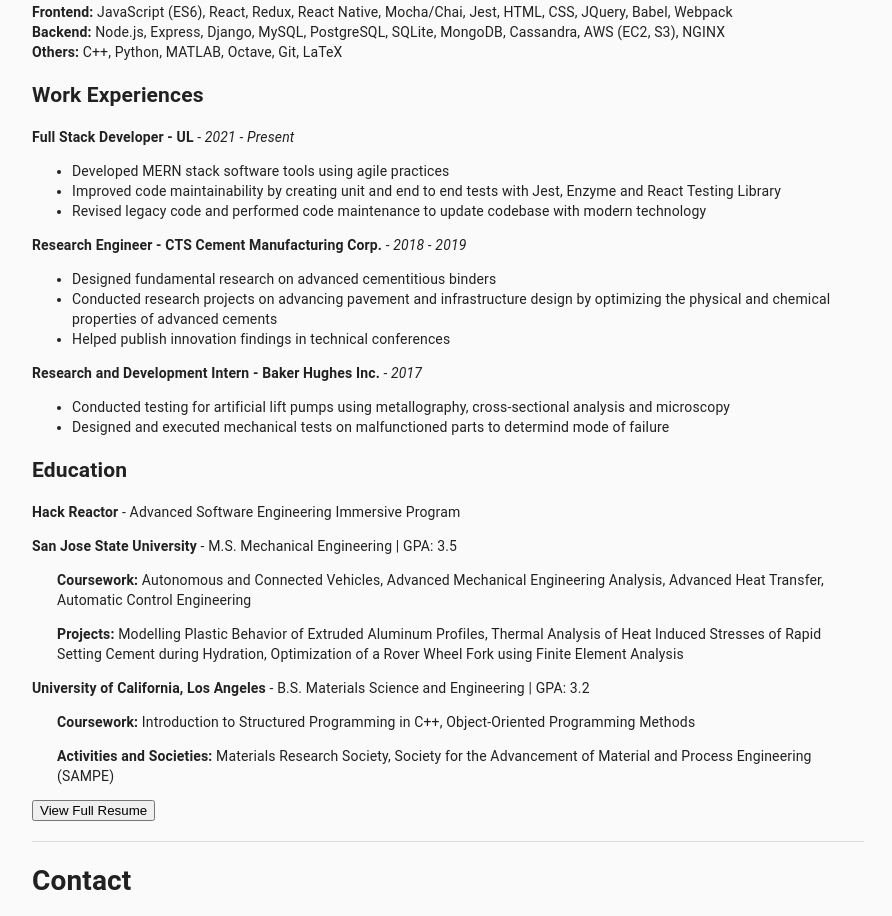
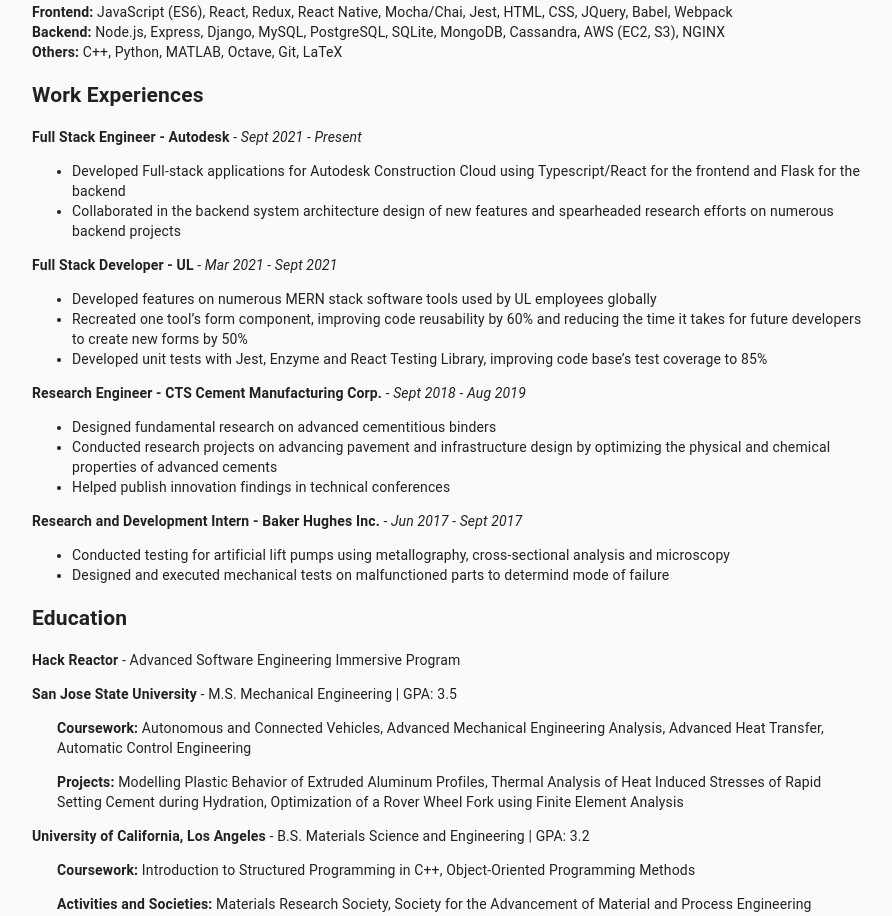
Before and after one commit to twong0088/personal-site, a React app: page / in a window 1280 px wide. Shown: the part 1940-2856 px from the top of the page, without its empty margins (312-1204 px from the left). Built offline with nearby package versions, Linux system fonts and the light colour scheme; the HTML template or start-up script is replaced by a standard one.

Commit message:
updated autodesk

```diff
--- a/client/src/component/App.jsx
+++ b/client/src/component/App.jsx
@@ -545,19 +545,24 @@
           <span><strong>Backend: </strong> Node.js, Express, Django, MySQL, PostgreSQL, SQLite, MongoDB, Cassandra, AWS (EC2, S3), NGINX</span><br />
           <span><strong>Others: </strong> C++, Python, MATLAB, Octave, Git, LaTeX</span><br />
           <h2>Work Experiences</h2>
-          <p><strong>Full Stack Developer - UL</strong><i> - 2021 - Present</i></p>
+          <p><strong>Full Stack Engineer - Autodesk</strong><i> - Sept 2021 - Present</i></p>
           <ul>
-            <li>Developed MERN stack software tools using agile practices</li>
-            <li>Improved code maintainability by creating unit and end to end tests with Jest, Enzyme and React Testing Library</li>
-            <li>Revised legacy code and performed code maintenance to update codebase with modern technology</li>
+            <li>Developed Full-stack applications for Autodesk Construction Cloud using Typescript/React for the frontend and Flask for the backend</li>
+            <li>Collaborated in the backend system architecture design of new features and spearheaded research efforts on numerous backend projects</li>
           </ul>
-          <p><strong>Research Engineer - CTS Cement Manufacturing Corp.</strong><i> - 2018 - 2019</i></p>
+          <p><strong>Full Stack Developer - UL</strong><i> - Mar 2021 - Sept 2021</i></p>
+          <ul>
+            <li>Developed features on numerous MERN stack software tools used by UL employees globally</li>
+            <li>Recreated one tool’s form component, improving code reusability by 60% and reducing the time it takes for future developers to create new forms by 50%</li>
+            <li>Developed unit tests with Jest, Enzyme and React Testing Library, improving code base’s test coverage to 85%</li>
+          </ul>
+          <p><strong>Research Engineer - CTS Cement Manufacturing Corp.</strong><i> - Sept 2018 - Aug 2019</i></p>
           <ul>
             <li>Designed fundamental research on advanced cementitious binders</li>
             <li>Conducted research projects on advancing pavement and infrastructure design by optimizing the physical and chemical properties of advanced cements</li>
             <li>Helped publish innovation findings in technical conferences</li>
           </ul>
-          <p><strong>Research and Development Intern - Baker Hughes Inc.</strong><i> - 2017</i></p>
+          <p><strong>Research and Development Intern - Baker Hughes Inc.</strong><i> - Jun 2017 - Sept 2017</i></p>
           <ul>
             <li>Conducted testing for artificial lift pumps using metallography, cross-sectional analysis and microscopy</li>
             <li>Designed and executed mechanical tests on malfunctioned parts to determind mode of failure</li>
@@ -594,7 +599,7 @@
               <span style={{paddingLeft: 15}}>https://github.com/twong0088</span>
             </div>
             <h3>Resume</h3>
-            <div onClick={()=>{window.open('https://drive.google.com/file/d/1chbif55hHzMeb7ggnhO0F-9j_4oRXa6k/view?usp=sharing', '_blank')}} style={{display: 'flex', flexDirection: 'row', alignItems:'center', cursor: 'pointer'}}>
+            <div onClick={()=>{window.open('https://drive.google.com/file/d/1mpeOTOSmV4OD5kavPDuUZ2NY8wD9JdzM/view?usp=sharing', '_blank')}} style={{display: 'flex', flexDirection: 'row', alignItems:'center', cursor: 'pointer'}}>
               <AccountBoxIcon />
               <span style={{paddingLeft: 15}}>My Resume</span>
             </div>
--- a/package.json
+++ b/package.json
@@ -26,6 +26,7 @@
     "image-webpack-loader": "^7.0.1",
     "iskenny": "^1.1.2",
     "mongoose": "^5.1.2",
+    "nodemon": "^2.0.15",
     "react": "^16.3.1",
     "react-device-detect": "^1.15.0",
     "react-dom": "^16.3.1",
@@ -33,6 +34,5 @@
     "smoothscroll-polyfill": "^0.4.4",
     "webpack": "^4.20.2",
     "webpack-cli": "^3.1.2"
-  },
-  "devDependencies": {}
+  }
 }
```
Also changed, not shown: 2 other files (tests, documents, lock files or other folders).
